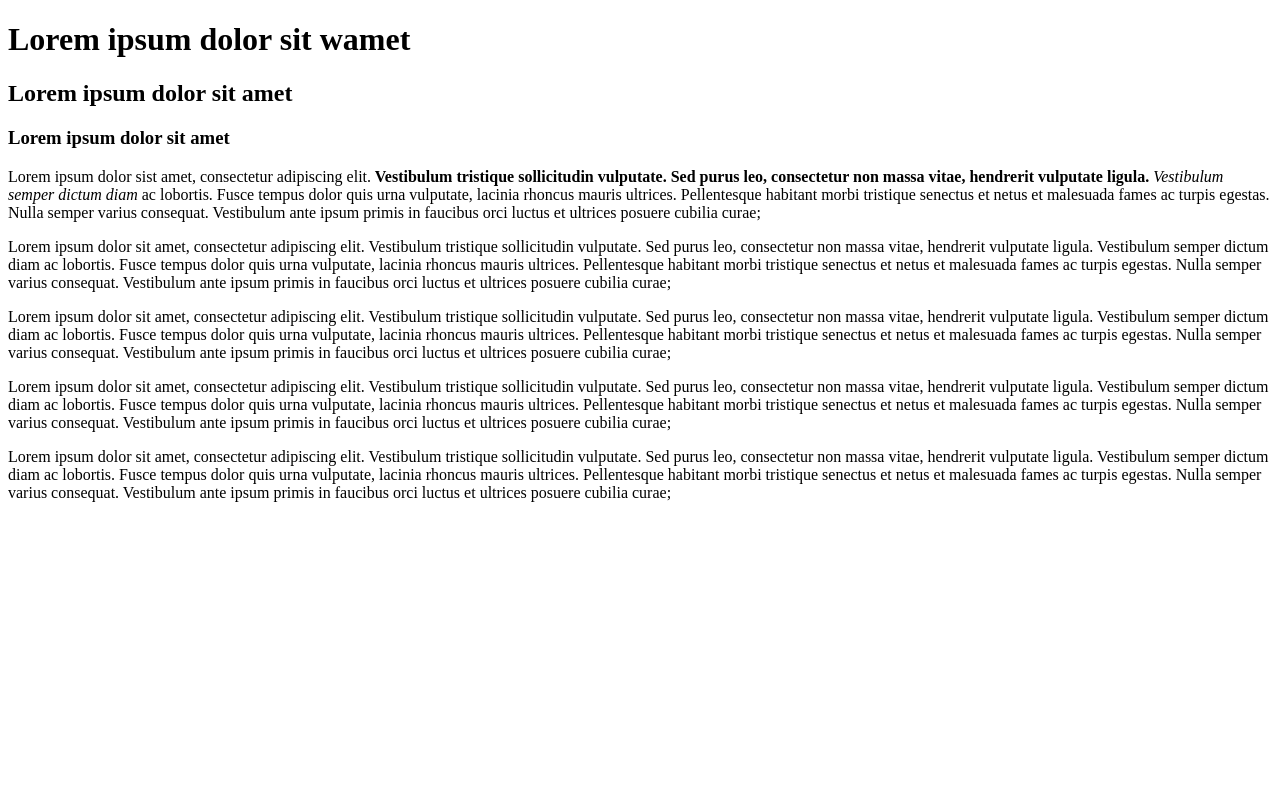
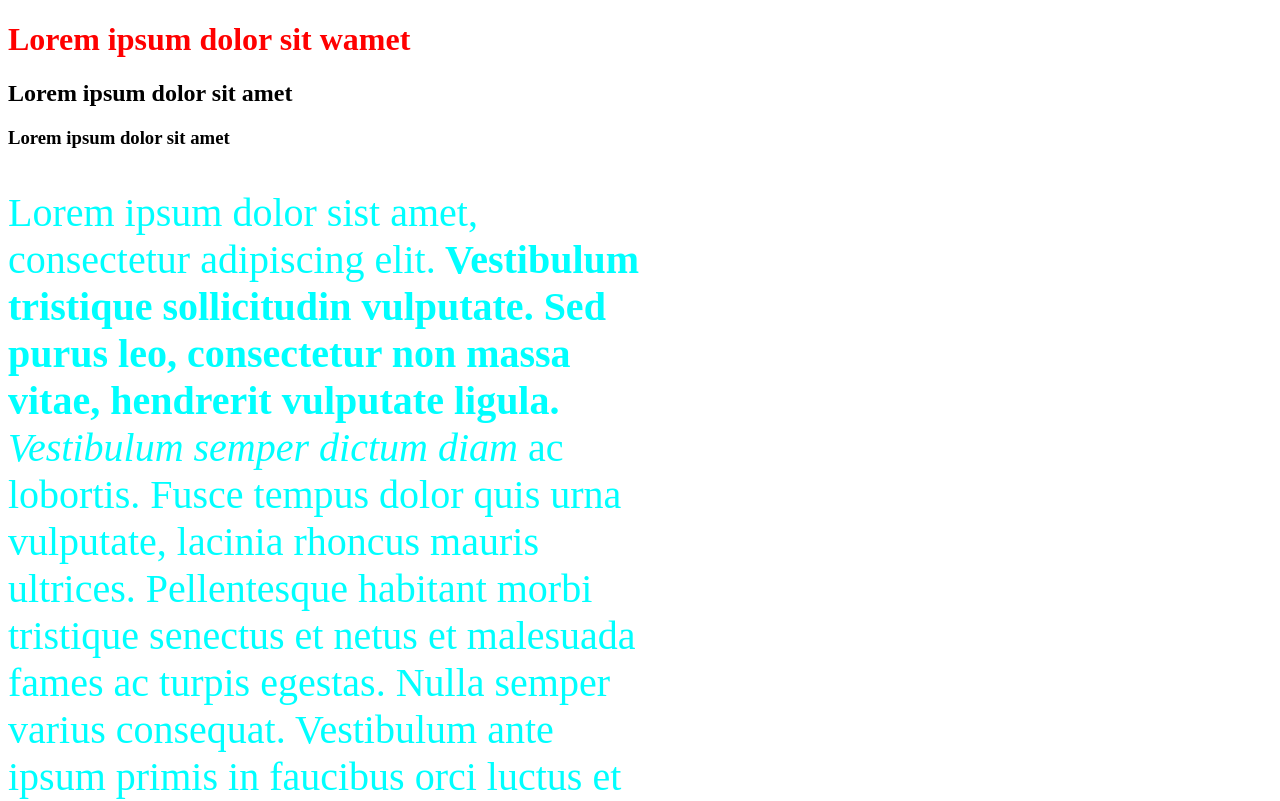
Before and after one commit to sandro-alex/GIPA, a plain HTML site: page index.html in a window 1280 px wide. Shown: the top 801 px of the page. Drawn offline with Linux system fonts and the light colour scheme.

Commit message:
initial commit

```diff
--- /dev/null
+++ b/css/style.css
@@ -0,0 +1,19 @@
+.red {
+    color: #ff0000;
+}
+
+#headline {
+    font-size: 40px
+}
+
+div{
+    width: 50%;
+}
+
+p.red {
+    color: aqua;
+}
+
+div p {
+    font-size: 21px;
+}
--- a/index.html
+++ b/index.html
@@ -3,13 +3,14 @@
 <head>
     <meta charset="UTF-8">
     <title>NINI</title>
+    <link rel="stylesheet" href="css/style.css">
 </head>
 <body>
 <div>
-    <H1>Lorem ipsum dolor sit wamet</H1>
+    <H1 class="red"> Lorem ipsum dolor sit wamet</H1>
     <H2>Lorem ipsum dolor sit amet</H2>
     <H3>Lorem ipsum dolor sit amet</H3>
-    <p> Lorem ipsum dolor sist amet, consectetur  adipiscing elit.<strong> Vestibulum tristique sollicitudin vulputate. Sed purus
+    <p id="headline" class="red"> Lorem ipsum dolor sist amet, consectetur  adipiscing elit.<strong> Vestibulum tristique sollicitudin vulputate. Sed purus
         leo, consectetur non massa vitae, hendrerit vulputate  ligula.</strong> <em> Vestibulum semper dictum diam</em> ac lobortis. Fusce
         tempus dolor quis urna vulputate,<span> lacinia rhoncus mauris</span> ultrices. Pellentesque habitant morbi tristique
         senectus et netus et malesuada fames ac turpis egestas. Nulla semper varius consequat. Vestibulum ante ipsum
```
